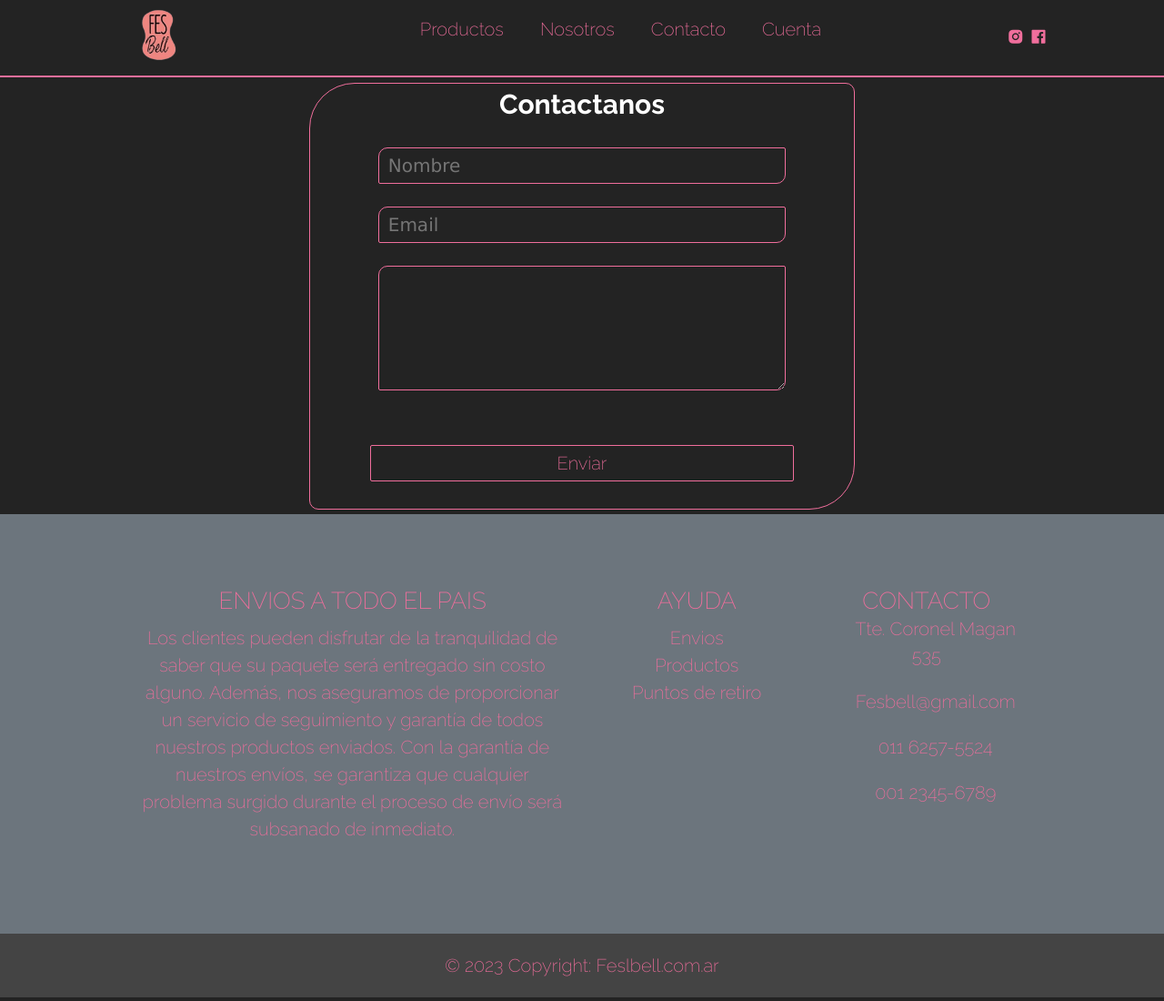
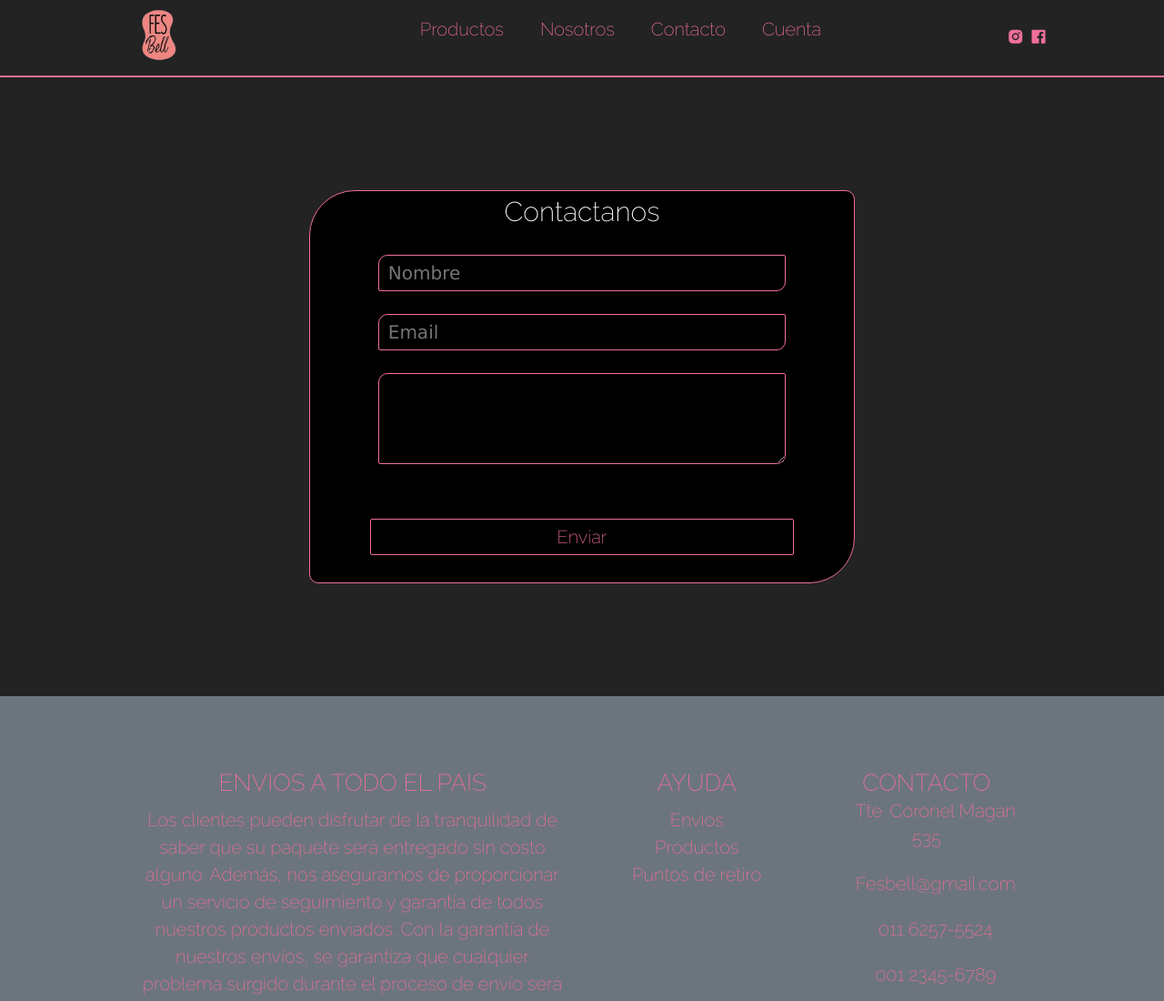
Before and after one commit to MariniMauro/PF-MariniM, a website: page Paginas/Contacto.html in a window 1280 px wide. Shown: the top 1100 px of the page at 91% size. Drawn offline with nearby package versions, Linux system fonts and the light colour scheme.

Commit message:
modficicacion de contacto

```diff
--- a/Paginas/Contacto.html
+++ b/Paginas/Contacto.html
@@ -41,7 +41,7 @@
     </header>
 
     <main class="contacto">
-      <div class="contacto__form">
+      <div class="contacto__form black">
         <p class="contacto__form--text">Contactanos</p>
         <form class="contacto-form">
           <div>
--- a/scss/estilo.scss
+++ b/scss/estilo.scss
@@ -98,6 +98,9 @@
 justify-content: center;
 height: 60vh;
 font-family: arial helvetica sans-serif;
+margin-top: 100px;
+margin-bottom: 100px;
+
 
 
 .login__form {
@@ -108,6 +111,8 @@
 border-bottom-right-radius: 50px;
 border: 1px solid #f06e9c;
 margin: 10px;
+
+
 }
 
 img {
@@ -121,6 +126,7 @@
 font-size: 1.5rem;
 font-weight: 600;
 margin-bottom: 25px;
+
 }
 
 input {
@@ -176,12 +182,14 @@
 }
 }
 
+
 .contacto{
 display: flex;
 align-items: center;
 justify-content: center;
 height: 60vh;
 font-family: arial helvetica sans-serif;
+margin :100px;
 
 
 
@@ -198,7 +206,7 @@
 .contacto__form--text {
 text-align: center;
 font-size: 1.5rem;
-font-weight: 600;
+font-weight: 600px;
 margin-bottom: 25px;
 color:white
 }
@@ -235,10 +243,11 @@
 background-color: transparent;
 border-top-left-radius: 10px;
 border-bottom-right-radius: 10px;
-font-size: 1rem;
+font-size: 0.8rem;
 outline: none;
 margin-top: 25px;
-color:white
+color:white;
+max-height: 100px;
 
 
 }
--- a/scss/partials/_queries.scss
+++ b/scss/partials/_queries.scss
@@ -1,4 +1,4 @@
-@media (max-width: 767px) {
+@media(max-width: 767px){
     .navbar ul {
     display: none;
     position: absolute;
@@ -47,4 +47,5 @@
     padding: 20px;
     }
 
-    }
+
+     }
```
Also changed, not shown: Paginas/Cuenta.html (+4 -4 lines), css/Estilo.css, scss/estilo.css, 2 other files.
